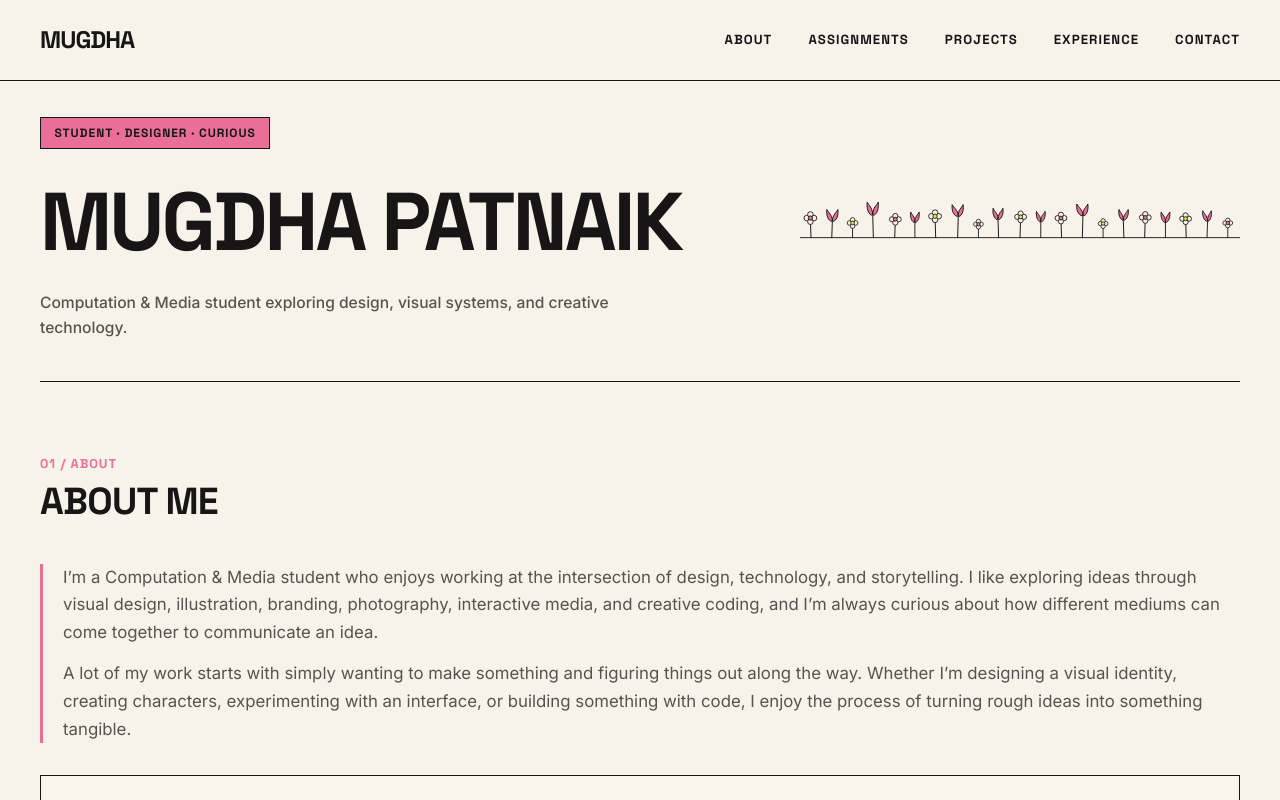
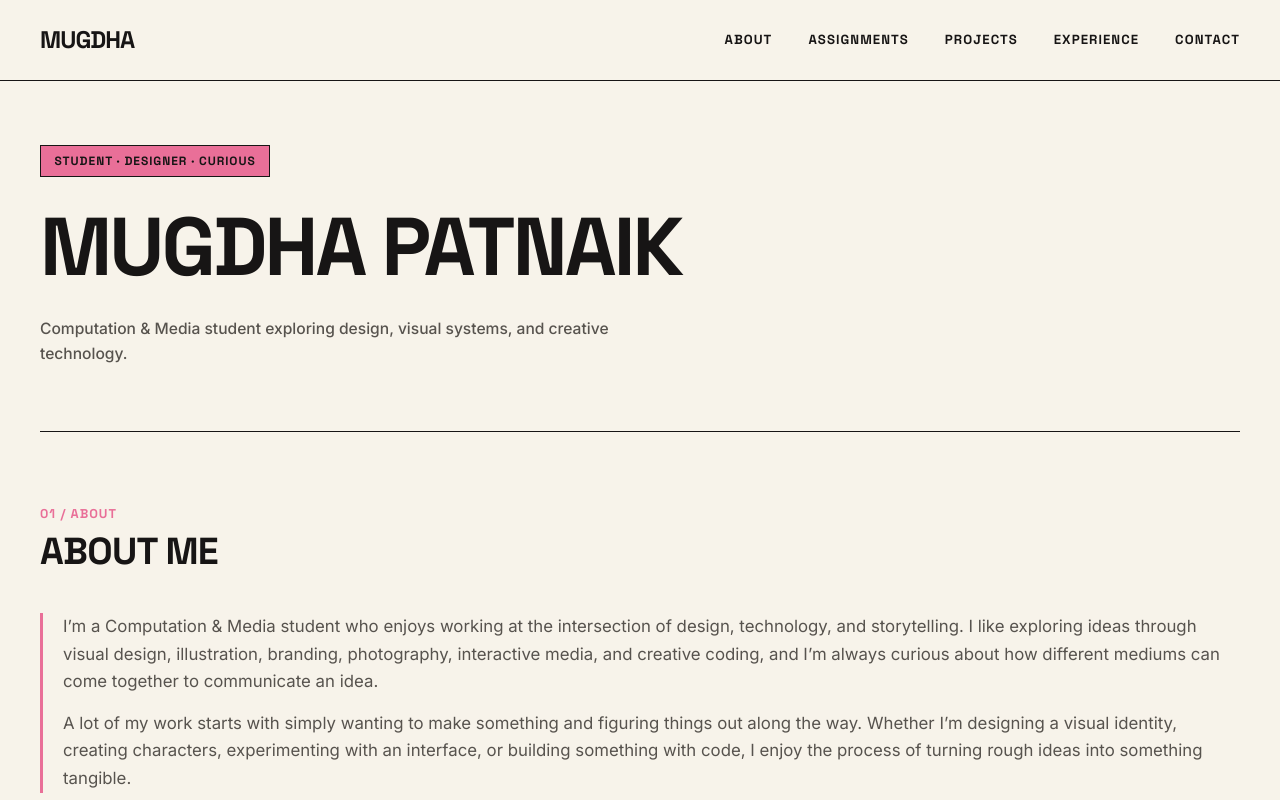
Before and after one commit to 1112mugdha/portfolio, a React (Vite) app: page /#/ in a window 1280 px wide. Shown: the top 800 px of the page. Built offline with nearby package versions, Linux system fonts and the light colour scheme.

Commit message:
Remove flowers completely from hero section and clean up hero layout

```diff
--- a/public/404.html
+++ b/public/404.html
@@ -10,8 +10,8 @@
     <link rel="preconnect" href="https://fonts.googleapis.com">
     <link rel="preconnect" href="https://fonts.gstatic.com" crossorigin>
     <link href="https://fonts.googleapis.com/css2?family=Inter:wght@400;500;600;700&family=Space+Grotesk:wght@500;600;700&display=swap" rel="stylesheet">
-    <script type="module" crossorigin src="/portfolio/assets/index-aqC4xfb4.js"></script>
-    <link rel="stylesheet" crossorigin href="/portfolio/assets/index-BWyEPMKN.css">
+    <script type="module" crossorigin src="/portfolio/assets/index-fIR3x7mf.js"></script>
+    <link rel="stylesheet" crossorigin href="/portfolio/assets/index-CfWICzpz.css">
   </head>
   <body>
     <div id="root"></div>
--- a/src/index.css
+++ b/src/index.css
@@ -323,40 +323,18 @@ p {
 .hero-section {
   display: flex;
   flex-direction: column;
-  position: relative !important;
-  padding-top: 3rem;
-  padding-bottom: 2.5rem;
+  justify-content: center;
+  position: relative;
+  padding-top: 4rem;
+  padding-bottom: 4rem;
   border-bottom: 1.5px solid #171515;
 }
 
-/* Badge slightly UP */
-.hero-badge-wrap {
-  margin-top: -0.75rem;
-  margin-bottom: 1.25rem;
-}
-
-/* Row containing Name on Left & Flowers on Right */
-.hero-name-flower-row {
-  display: flex !important;
-  flex-direction: row !important;
-  flex-wrap: nowrap !important;
-  align-items: flex-end !important;
-  justify-content: space-between !important;
-  width: 100% !important;
-  gap: 1.5rem !important;
-}
-
-.hero-flower-container {
-  pointer-events: none !important;
-  flex-shrink: 0 !important;
-  width: 440px !important;
-  max-width: 45% !important;
-  margin-bottom: -2px !important;
-}
-
-/* Description slightly DOWN */
-.hero-desc-wrap {
-  margin-top: 1.75rem;
+.hero-content-col {
+  display: flex;
+  flex-direction: column;
+  gap: 1.75rem;
+  max-width: 800px;
 }
 
 /* Assignments Horizontal Scrollable Row */
--- a/src/pages/Home.jsx
+++ b/src/pages/Home.jsx
@@ -2,7 +2,6 @@ import React from 'react';
 import { Link } from 'react-router-dom';
 import ExperienceFolder from '../components/ui/ExperienceFolder';
 import FolderCard from '../components/ui/FolderCard';
-import HandDrawnFlowerBorder from '../components/ui/HandDrawnFlowerBorder';
 import { projectsData } from '../data/projects';
 import { personalData } from '../data/personal';
 import { experienceData } from '../data/experience';
@@ -22,31 +21,23 @@ export default function Home() {
     <div>
       {/* 1. HERO SECTION */}
       <section className="hero-section">
-        <div className="w-full flex flex-col">
-          {/* Eyebrow Badge (Moved Slightly UP) */}
-          <div className="hero-badge-wrap flex items-center gap-3">
+        <div className="hero-content-col">
+          {/* Eyebrow Badge */}
+          <div className="flex items-center gap-3">
             <span className="badge-eyebrow-pink">
               STUDENT · DESIGNER · CURIOUS
             </span>
           </div>
 
-          {/* Row containing Name on Left & Flowers on Right */}
-          <div className="hero-name-flower-row">
+          {/* MUGDHA PATNAIK Heading */}
           <h1 className="hero-heading">
             MUGDHA PATNAIK
           </h1>
 
-            <div className="hero-flower-container">
-              <HandDrawnFlowerBorder />
-            </div>
-          </div>
-
-          {/* Description (Moved Slightly DOWN) */}
-          <div className="hero-desc-wrap">
+          {/* Description */}
           <p className="hero-sub-text">
             Computation & Media student exploring design, visual systems, and creative technology.
           </p>
-          </div>
         </div>
       </section>
 
```
Lines whose indentation alone changed are shown as unchanged.
